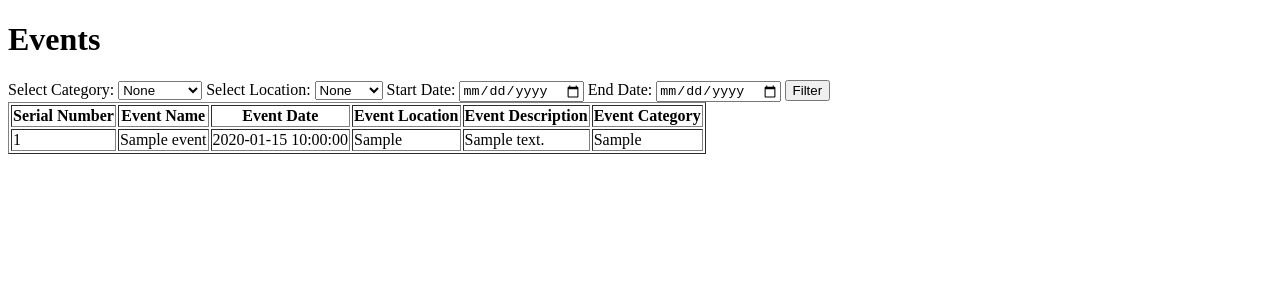
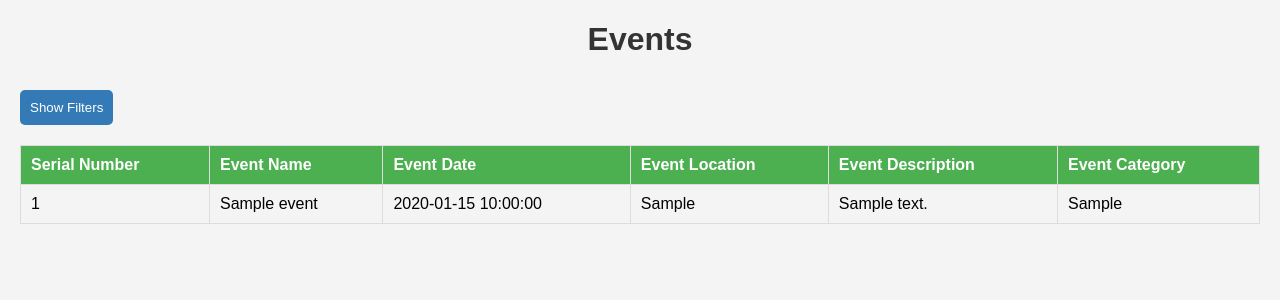
Before and after one commit to nav47neet/event_listing_platform, a Flask app: page /events in a window 1280 px wide. Shown: the top 300 px of the page. Run offline with Flask 3, Linux system fonts and the light colour scheme; tables that the repository leaves empty or names only in its code hold one stand-in row (Sample ...).

Commit message:
updated code

```diff
--- a/templates/index.html
+++ b/templates/index.html
@@ -5,9 +5,81 @@
     <meta http-equiv="X-UA-Compatible" content="IE=edge">
     <meta name="viewport" content="width=device-width, initial-scale=1.0">
     <title>Events</title>
+    <style>
+        body {
+            font-family: Arial, sans-serif;
+            background-color: #f4f4f4;
+            margin: 20px;
+        }
+
+        h1 {
+            text-align: center;
+            color: #333;
+        }
+
+        form {
+            margin: 20px 0;
+            padding: 20px;
+            background-color: #fff;
+            border-radius: 5px;
+            box-shadow: 0 0 10px rgba(0, 0, 0, 0.1);
+            display: none;
+        }
+
+        label {
+            display: block;
+            margin-bottom: 5px;
+            color: #333;
+        }
+
+        select, input {
+            width: 100%;
+            padding: 8px;
+            margin-bottom: 10px;
+            box-sizing: border-box;
+        }
+
+        button {
+            background-color: #4caf50;
+            color: #fff;
+            padding: 10px;
+            border: none;
+            border-radius: 5px;
+            cursor: pointer;
+        }
+
+        table {
+            width: 100%;
+            margin-top: 20px;
+            border-collapse: collapse;
+        }
+
+        th, td {
+            border: 1px solid #ddd;
+            padding: 10px;
+            text-align: left;
+        }
+
+        th {
+            background-color: #4caf50;
+            color: #fff;
+        }
+
+        .filter-btn {
+            background-color: #337ab7;
+            color: #fff;
+            padding: 10px;
+            border: none;
+            border-radius: 5px;
+            cursor: pointer;
+            margin-top: 10px;
+        }
+    </style>
 </head>
 <body>
     <h1>Events</h1>
+
+    <button class="filter-btn" onclick="toggleFilters()">Show Filters</button>
 
     <form method="post" action="{{ url_for('filter_events') }}">
         <label for="category">Select Category:</label>
@@ -55,5 +127,12 @@
         </tr>
         {% endfor %}
     </table>
+
+    <script>
+        function toggleFilters() {
+            var form = document.querySelector('form');
+            form.style.display = form.style.display === 'none' ? 'block' : 'none';
+        }
+    </script>
 </body>
 </html>
```
Also changed, not shown: other parts of templates/index.html (+1 -1 lines).
